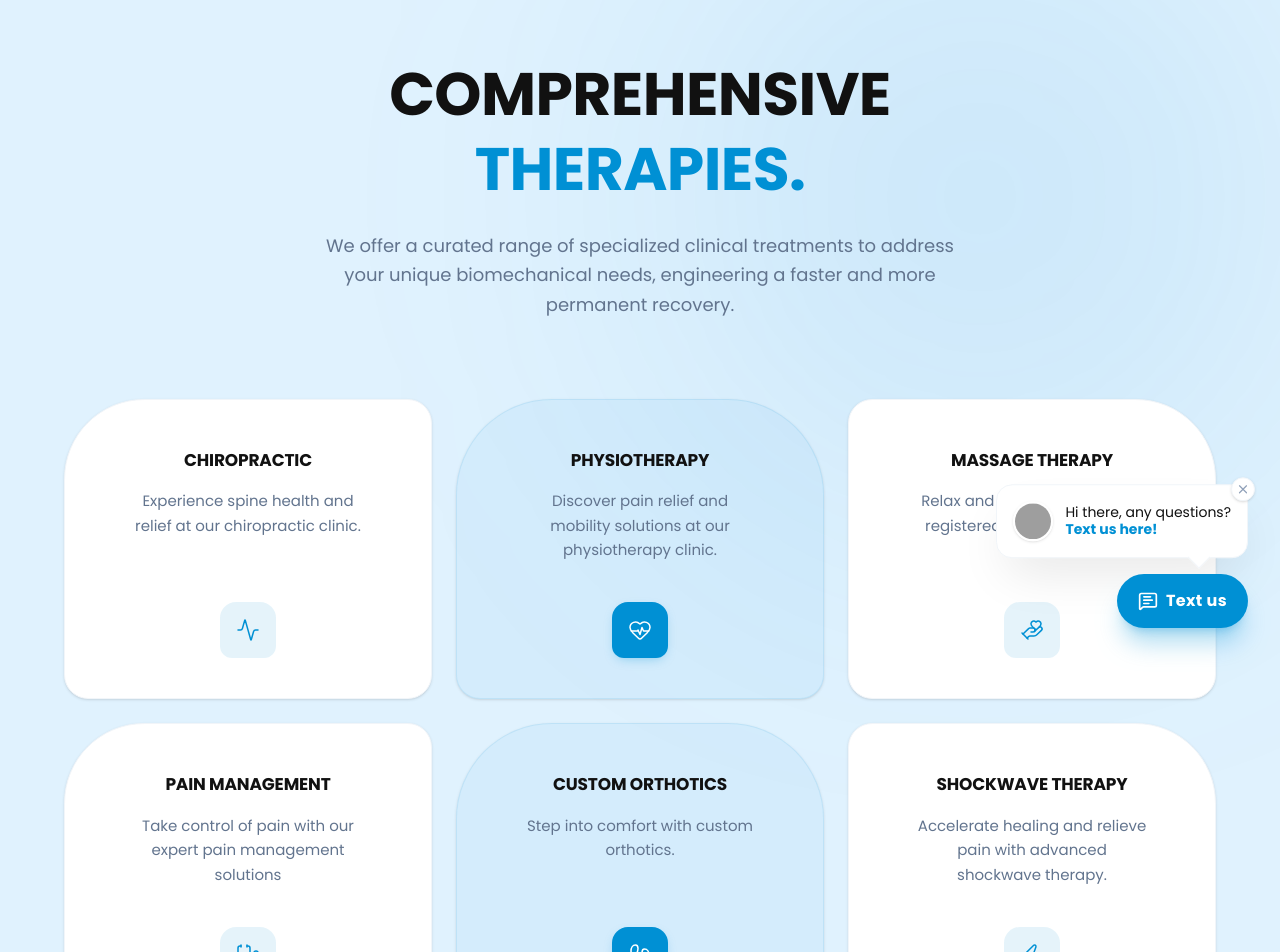
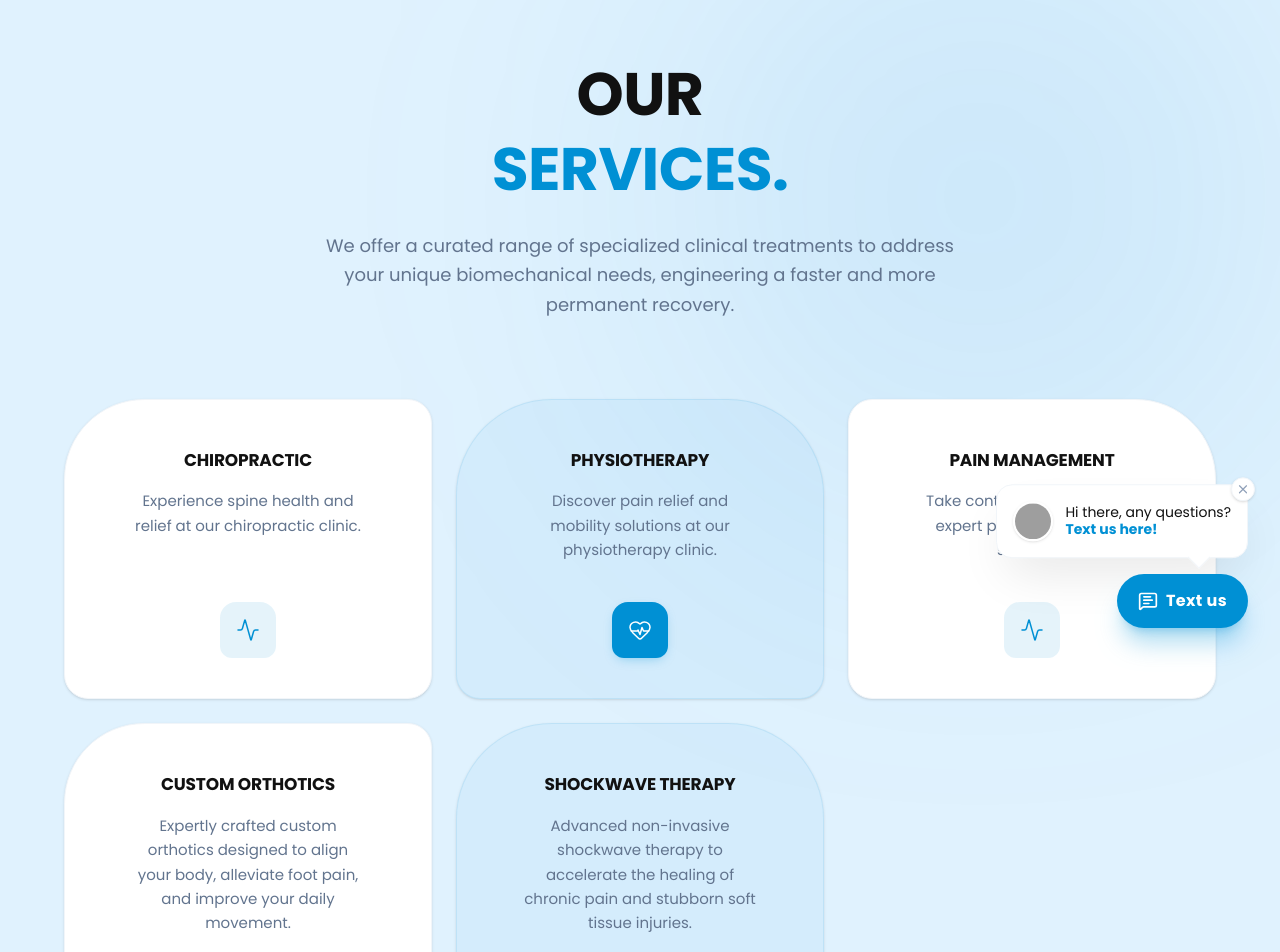
Before and after one commit to shaheertiger/Beachhealthbrampton, a React (Vite) app: page /therapies in a window 1280 px wide. Shown: the part 140-1092 px from the top of the page. Built offline with nearby package versions, Linux system fonts and the light colour scheme; grey boxes are pictures that could not be loaded; a web font is replaced by a local one.

Commit message:
Update Services (Remove RMT, Add Orthotics & Shockwave)

```diff
--- a/src/pages/Therapies.tsx
+++ b/src/pages/Therapies.tsx
@@ -13,23 +13,18 @@ const services = [
     Icon: HeartPulse,
   },
   {
-    title: 'Massage Therapy',
-    desc: 'Relax and rejuvenate with our registered massage therapy',
-    Icon: HandHeart,
-  },
-  {
     title: 'Pain Management',
-    desc: 'Take control of pain with our expert pain management solutions',
-    Icon: Stethoscope,
+    desc: 'Take control of pain with our expert pain management solutions.',
+    Icon: Activity,
   },
   {
     title: 'Custom Orthotics',
-    desc: 'Step into comfort with custom orthotics.',
+    desc: 'Expertly crafted custom orthotics designed to align your body, alleviate foot pain, and improve your daily movement.',
     Icon: Footprints,
   },
   {
     title: 'Shockwave Therapy',
-    desc: 'Accelerate healing and relieve pain with advanced shockwave therapy.',
+    desc: 'Advanced non-invasive shockwave therapy to accelerate the healing of chronic pain and stubborn soft tissue injuries.',
     Icon: Zap,
   },
 ];
@@ -61,7 +56,7 @@ export default function Therapies() {
           className="text-center mb-20"
         >
           <h1 className="text-3xl md:text-4xl lg:text-6xl font-black text-brand-obsidian mb-6 leading-tight tracking-tight">
-            Comprehensive <br/> <span className="text-brand-green">Therapies.</span>
+            Our <br/> <span className="text-brand-green">Services.</span>
           </h1>
           <p className="text-slate-500 max-w-2xl mx-auto text-lg font-light leading-relaxed">
             We offer a curated range of specialized clinical treatments to address your unique biomechanical needs, engineering a faster and more permanent recovery.
```
